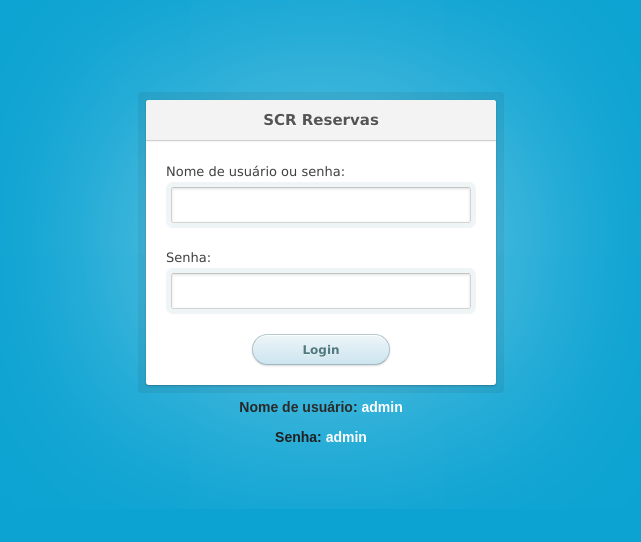
After one commit to randercarlos/scr-reservas, a Symfony app: template app/Resources/views/seguranca/login.html.twig in a window 1280 px wide. The commit adds this page. Shown: the top 542 px of the page, without its empty margins (319-960 px from the left). Run offline with Twig, Linux system fonts and the light colour scheme; the template is opened without the code that fills it, so the values that code supplies are empty; some libraries are stand-ins or nearby versions.

Commit message:
Adicionado autenticação no sistema via login form e melhorias na reserva

```diff
--- a/app/Resources/translations/messages.pt_BR.yml
+++ b/app/Resources/translations/messages.pt_BR.yml
@@ -27,3 +27,6 @@ reserva.saved_successfully: 'Reservado o quarto <b>%quarto%</b> para o hóspede
 período de <b>%entrada%</b> a <b>%saida%</b>!'
 reserva.deleted_successfully: 'A reserva do quarto <b>%quarto%</b> para o hóspede <b>%hospede%</b> no
 período de <b>%entrada%</b> a <b>%saida%</b> foi cancelada com sucesso!'
+
+# Login
+'Bad credentials.': 'Usuário ou senha inválidos!'
--- /dev/null
+++ b/app/Resources/views/seguranca/login.html.twig
@@ -0,0 +1,38 @@
+<!DOCTYPE html>
+<head>
+    <meta charset="utf-8">
+    <meta http-equiv="X-UA-Compatible" content="IE=edge,chrome=1">
+    <title>Login Form - SCR Reservas</title>
+    <link rel="stylesheet" href="{{ asset('css/login_form.css') }}" type="text/css">
+    <meta name="robots" content="noindex,follow" />
+</head>
+<body>
+    <div class="container">
+        <div class="login">
+            <h1>SCR Reservas</h1>
+            {% if erros %}
+                <div class="erros">{{ erros.message | trans }}</div>
+            {% endif %}
+
+            <form method="POST" action="{{ path('login') }}" id="form_login">
+                <p>
+                    <label for="username">Nome de usuário ou senha:</label>
+                    <input type="text" id="username" name="_username" value="{{ ultimo_username }}">
+                </p>
+                <p>
+                    <label for="password">Senha:</label>
+                    <input type="password" id="password" name="_password" value="">
+                </p>
+
+                {# Campo hidden que protege contra ataques CSRF #}
+                <input type="hidden" name="_csrf_token" value="{{ csrf_token('authenticate') }}">
+                <p class="submit"><input type="submit" name="commit" value="Login"></p>
+            </form>
+        </div>
+        <div class="login_info">
+            <p>Nome de usuário: <span>admin</span></p>
+            <p>Senha: <span>admin</span></p>
+        </div>
+    </div>
+</body>
+</html>
--- a/app/Resources/views/template.html.twig
+++ b/app/Resources/views/template.html.twig
@@ -23,7 +23,7 @@
                         <li><a href="{{ path('hospede.index') }}">Hóspedes</a></li>
                         <li><a href="{{ path('quarto.index') }}">Quartos</a></li>
                         <li><a href="{{ path('reserva.index') }}">Reservas</a></li>
-
+                        <li><a href="{{ path('logout') }}" style="color: #808080">Sair</a></li>
                     </ul>
                 </div>
             </div>
--- a/composer.json
+++ b/composer.json
@@ -10,7 +10,7 @@
      }],
     "autoload": {
         "psr-4": {
-            "App\\": "src/AppBundle"
+            "AppBundle\\": "src/AppBundle"
         },
         "classmap": [
             "app/AppKernel.php",
--- a/src/AppBundle/Entity/Reserva.php
+++ b/src/AppBundle/Entity/Reserva.php
@@ -45,7 +45,7 @@ class Reserva
     /**
      * Uma reserva possui um e somente um único quarto
      *
-     * @ORM\OneToOne(targetEntity="Quarto")
+     * @ORM\ManyToOne(targetEntity="Quarto")
      * @ORM\JoinColumn(name="fk_quarto", referencedColumnName="id_quarto")
      *
      * @Assert\NotNull()
--- /dev/null
+++ b/web/css/login_form.css
@@ -0,0 +1,255 @@
+/*
+ * Proudly developed by Dylan Langlois for DesignModo.
+ * Twitter: @dylanbrendan
+ */
+
+body {
+  font: 13px/20px "Lucida Grande", Tahoma, Verdana, sans-serif;
+  color: #404040;
+  background: #0ca3d2;
+}
+input[type=checkbox],
+input[type=radio] {
+border: 1px solid #c0c0c0;
+margin: 0 0.1em 0 0;
+padding: 0;
+font-size: 16px;
+line-height: 1em;
+width: 1.25em;
+height: 1.25em;
+background: #fff;
+background: -webkit-gradient(linear, 0% 0%, 0% 100%, from(#ededed), to(#fbfbfb));
+
+-webkit-appearance: none;
+-webkit-box-shadow: 1px 1px 1px #fff;
+-webkit-border-radius: 0.25em;
+vertical-align: text-top;
+display: inline-block;
+
+}
+
+input[type=radio] {
+-webkit-border-radius: 2em; /* Make radios round */
+}
+
+input[type=checkbox]:checked::after {
+content:"✔";
+display:block;
+text-align: center;
+font-size: 16px;
+height: 16px;
+line-height: 18px;
+}
+
+input[type=radio]:checked::after {
+content:"●";
+display:block;
+height: 16px;
+line-height: 15px;
+font-size: 20px;
+text-align: center;
+}
+
+select {
+border: 1px solid #D0D0D0;
+background: url(http://www.quilor.com/i/select.png) no-repeat right center, -webkit-gradient(linear, 0% 0%, 0% 100%, from(#fbfbfb), to(#ededed));
+background: -moz-linear-gradient(19% 75% 90deg,#ededed, #fbfbfb);
+-webkit-box-shadow: 0 1px 2px rgba(0,0,0,.05);
+-moz-box-shadow: 0 1px 2px rgba(0,0,0,.05);
+-webkit-box-shadow: 0 1px 2px rgba(0,0,0,.05);
+color: #444;
+}
+.container {
+  margin: 50px auto;
+  margin-top: 100px;
+  width: 640px;
+}
+
+.login {
+  position: relative;
+  margin: 0 auto;
+  padding: 20px 20px 20px;
+  width: 310px;
+  background: white;
+  border-radius: 3px;
+  -webkit-box-shadow: 0 0 200px rgba(255, 255, 255, 0.5), 0 1px 2px rgba(0, 0, 0, 0.3);
+  box-shadow: 0 0 200px rgba(255, 255, 255, 0.5), 0 1px 2px rgba(0, 0, 0, 0.3);
+}
+
+.login:before {
+  content: '';
+  position: absolute;
+  top: -8px;
+  right: -8px;
+  bottom: -8px;
+  left: -8px;
+  z-index: -1;
+  background: rgba(0, 0, 0, 0.08);
+  border-radius: 4px;
+}
+
+.login h1 {
+  margin: -20px -20px 21px;
+  line-height: 40px;
+  font-size: 15px;
+  font-weight: bold;
+  color: #555;
+  text-align: center;
+  text-shadow: 0 1px white;
+  background: #f3f3f3;
+  border-bottom: 1px solid #cfcfcf;
+  border-radius: 3px 3px 0 0;
+  background-image: -webkit-linear-gradient(top, whiteffd, #eef2f5);
+  background-image: -moz-linear-gradient(top, whiteffd, #eef2f5);
+  background-image: -o-linear-gradient(top, whiteffd, #eef2f5);
+  background-image: linear-gradient(to bottom, whiteffd, #eef2f5);
+  -webkit-box-shadow: 0 1px whitesmoke;
+  box-shadow: 0 1px whitesmoke;
+}
+
+.login p {
+  margin: 20px 0 0;
+}
+
+.login p:first-child {
+  margin-top: 0;
+}
+
+.login input[type=text], .login input[type=password] {
+  width: 278px;
+}
+
+.login p.remember_me {
+  float: left;
+  line-height: 31px;
+}
+
+.login p.remember_me label {
+  font-size: 12px;
+  color: #777;
+  cursor: pointer;
+}
+
+.login p.remember_me input {
+  position: relative;
+  bottom: 1px;
+  margin-right: 4px;
+  vertical-align: middle;
+}
+
+.login p.submit {
+    text-align: center;
+}
+
+.login-help {
+  margin: 20px 0;
+  font-size: 11px;
+  color: white;
+  text-align: center;
+  text-shadow: 0 1px #2a85a1;
+}
+
+.login-help a {
+  color: #cce7fa;
+  text-decoration: none;
+}
+
+.login-help a:hover {
+  text-decoration: underline;
+}
+
+:-moz-placeholder {
+  color: #c9c9c9 !important;
+  font-size: 13px;
+}
+
+::-webkit-input-placeholder {
+  color: #ccc;
+  font-size: 13px;
+}
+
+input {
+  font-family: 'Lucida Grande', Tahoma, Verdana, sans-serif;
+  font-size: 14px;
+}
+
+input[type=text], input[type=password] {
+  margin: 5px;
+  padding: 0 10px;
+  width: 200px;
+  height: 34px;
+  color: #404040;
+  background: white;
+  border: 1px solid;
+  border-color: #c4c4c4 #d1d1d1 #d4d4d4;
+  border-radius: 2px;
+  outline: 5px solid #eff4f7;
+  -moz-outline-radius: 3px;
+  -webkit-box-shadow: inset 0 1px 3px rgba(0, 0, 0, 0.12);
+  box-shadow: inset 0 1px 3px rgba(0, 0, 0, 0.12);
+}
+
+input[type=text]:focus, input[type=password]:focus {
+  border-color: #7dc9e2;
+  outline-color: #dceefc;
+  outline-offset: 0;
+}
+
+input[type=submit] {
+    width: 100px;
+  padding: 0 18px;
+  height: 29px;
+  font-size: 12px;
+  font-weight: bold;
+  color: #527881;
+  text-shadow: 0 1px #e3f1f1;
+  background: #cde5ef;
+  border: 1px solid;
+  border-color: #b4ccce #b3c0c8 #9eb9c2;
+  border-radius: 16px;
+  outline: 0;
+  -webkit-box-sizing: content-box;
+  -moz-box-sizing: content-box;
+  box-sizing: content-box;
+  background-image: -webkit-linear-gradient(top, #edf5f8, #cde5ef);
+  background-image: -moz-linear-gradient(top, #edf5f8, #cde5ef);
+  background-image: -o-linear-gradient(top, #edf5f8, #cde5ef);
+  background-image: linear-gradient(to bottom, #edf5f8, #cde5ef);
+  -webkit-box-shadow: inset 0 1px white, 0 1px 2px rgba(0, 0, 0, 0.15);
+  box-shadow: inset 0 1px white, 0 1px 2px rgba(0, 0, 0, 0.15);
+}
+
+input[type=submit]:active {
+  background: #cde5ef;
+  border-color: #9eb9c2 #b3c0c8 #b4ccce;
+  -webkit-box-shadow: inset 0 0 3px rgba(0, 0, 0, 0.2);
+  box-shadow: inset 0 0 3px rgba(0, 0, 0, 0.2);
+}
+
+.lt-ie9 input[type=text], .lt-ie9 input[type=password] {
+  line-height: 34px;
+}
+
+#form_login p label {
+    font: 16px
+}
+
+div.erros {
+    display: block;
+    color: crimson;
+    background: #FFF0F5;
+    border: 1px solid #FFA07A;
+    padding: 5px 10px;
+    margin-bottom: 10px;
+}
+
+.login_info {
+    text-align: center;
+    font: bold 14px Arial;
+    color: black;
+}
+
+.login_info p span {
+    font: bold 14px Arial;
+    color: white;
+}
```
Also changed, not shown: app/Resources/views/quarto/index.html.twig (+4 -4 lines), app/Resources/views/reserva/reservar.html.twig (+14 -1 lines), app/config/security.yml (+21 -7 lines), src/AppBundle/Controller/SegurancaController.php (added, +52 -0 lines).
